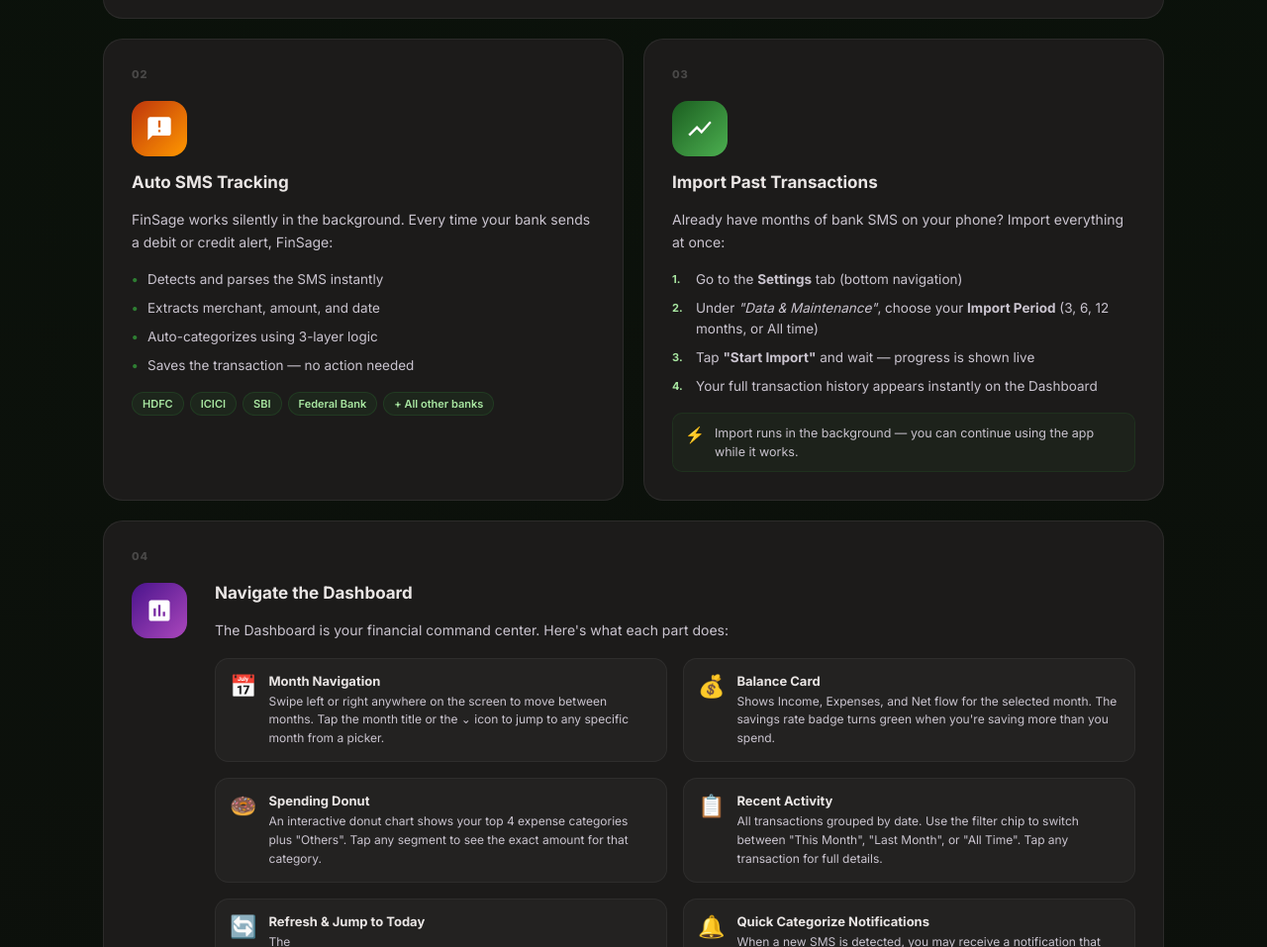
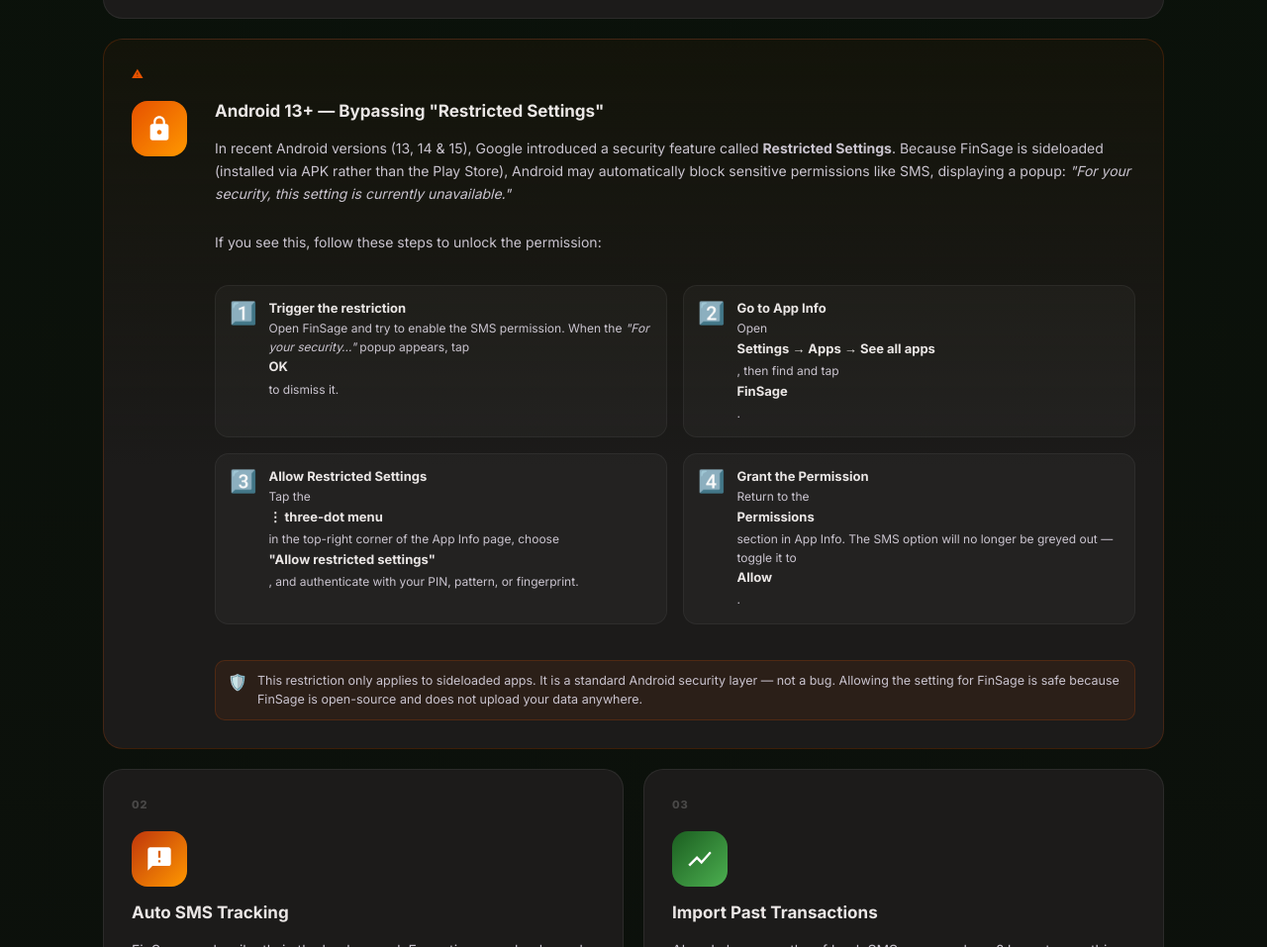
Before and after one commit to Toymakerftw/finsage-download, a plain HTML site: page index.html in a window 1280 px wide. Shown: the part 5488-6445 px from the top of the page at 99% size. Drawn offline with Linux system fonts and the light colour scheme.

Commit message:
RESTRICTED SETTINGS

```diff
--- a/index.html
+++ b/index.html
@@ -616,6 +616,75 @@
                     </div>
                 </div>
 
+                <!-- RESTRICTED SETTINGS NOTICE -->
+                <div class="guide-card guide-card-full guide-card-warning">
+                    <div class="guide-step-badge"
+                        style="background:linear-gradient(135deg,#E65100,#FF9800);-webkit-background-clip:text;-webkit-text-fill-color:transparent;background-clip:text;color:transparent">
+                        ⚠</div>
+                    <div class="guide-card-inner">
+                        <div class="guide-icon-wrap" style="background:linear-gradient(135deg,#E65100,#FF9800)">
+                            <svg width="28" height="28" viewBox="0 0 24 24" fill="white">
+                                <path
+                                    d="M18 8h-1V6c0-2.76-2.24-5-5-5S7 3.24 7 6v2H6c-1.1 0-2 .9-2 2v10c0 1.1.9 2 2 2h12c1.1 0 2-.9 2-2V10c0-1.1-.9-2-2-2zm-6 9c-1.1 0-2-.9-2-2s.9-2 2-2 2 .9 2 2-.9 2-2 2zm3.1-9H8.9V6c0-1.71 1.39-3.1 3.1-3.1 1.71 0 3.1 1.39 3.1 3.1v2z" />
+                            </svg>
+                        </div>
+                        <div class="guide-content">
+                            <h3>Android 13+ — Bypassing "Restricted Settings"</h3>
+                            <p>In recent Android versions (13, 14 &amp; 15), Google introduced a security feature called
+                                <strong>Restricted Settings</strong>. Because FinSage is sideloaded (installed via APK
+                                rather than the Play Store), Android may automatically block sensitive permissions like
+                                SMS, displaying a popup: <em>"For your security, this setting is currently
+                                    unavailable."</em></p>
+                            <p style="margin-top:10px">If you see this, follow these steps to unlock the permission:</p>
+                            <div class="guide-feature-grid guide-feature-grid-2" style="margin-top:16px">
+                                <div class="guide-feature-item">
+                                    <div class="gfi-icon">1️⃣</div>
+                                    <div>
+                                        <strong>Trigger the restriction</strong>
+                                        <p>Open FinSage and try to enable the SMS permission. When the <em>"For your
+                                                security…"</em> popup appears, tap <strong>OK</strong> to dismiss it.
+                                        </p>
+                                    </div>
+                                </div>
+                                <div class="guide-feature-item">
+                                    <div class="gfi-icon">2️⃣</div>
+                                    <div>
+                                        <strong>Go to App Info</strong>
+                                        <p>Open <strong>Settings → Apps → See all apps</strong>, then find and tap
+                                            <strong>FinSage</strong>.</p>
+                                    </div>
+                                </div>
+                                <div class="guide-feature-item">
+                                    <div class="gfi-icon">3️⃣</div>
+                                    <div>
+                                        <strong>Allow Restricted Settings</strong>
+                                        <p>Tap the <strong>⋮ three-dot menu</strong> in the top-right corner of the App
+                                            Info page, choose <strong>"Allow restricted settings"</strong>, and
+                                            authenticate with your PIN, pattern, or fingerprint.</p>
+                                    </div>
+                                </div>
+                                <div class="guide-feature-item">
+                                    <div class="gfi-icon">4️⃣</div>
+                                    <div>
+                                        <strong>Grant the Permission</strong>
+                                        <p>Return to the <strong>Permissions</strong> section in App Info. The SMS
+                                            option will no longer be greyed out — toggle it to <strong>Allow</strong>.
+                                        </p>
+                                    </div>
+                                </div>
+                            </div>
+                            <div class="guide-tips" style="margin-top:20px">
+                                <div class="guide-tip">
+                                    <span class="tip-icon">🛡️</span>
+                                    <span>This restriction only applies to sideloaded apps. It is a standard Android
+                                        security layer — not a bug. Allowing the setting for FinSage is safe because
+                                        FinSage is open-source and does not upload your data anywhere.</span>
+                                </div>
+                            </div>
+                        </div>
+                    </div>
+                </div>
+
                 <!-- STEP 2 -->
                 <div class="guide-card">
                     <div class="guide-step-badge">02</div>
--- a/style.css
+++ b/style.css
@@ -1577,6 +1577,26 @@
   grid-column: span 2;
 }
 
+.guide-card-warning {
+  border-color: rgba(230, 81, 0, 0.2);
+  background: linear-gradient(180deg, rgba(230, 81, 0, 0.04) 0%, var(--surface) 60%);
+}
+
+.guide-card-warning:hover {
+  border-color: rgba(255, 152, 0, 0.45);
+  box-shadow: 0 12px 40px rgba(230, 81, 0, 0.1);
+}
+
+.guide-card-warning .guide-tip {
+  background: rgba(230, 81, 0, 0.07);
+  border-color: rgba(230, 81, 0, 0.2);
+}
+
+.guide-feature-grid-2 {
+  grid-template-columns: repeat(2, 1fr);
+}
+
+
 .guide-card-inner {
   display: flex;
   gap: 28px;
```
